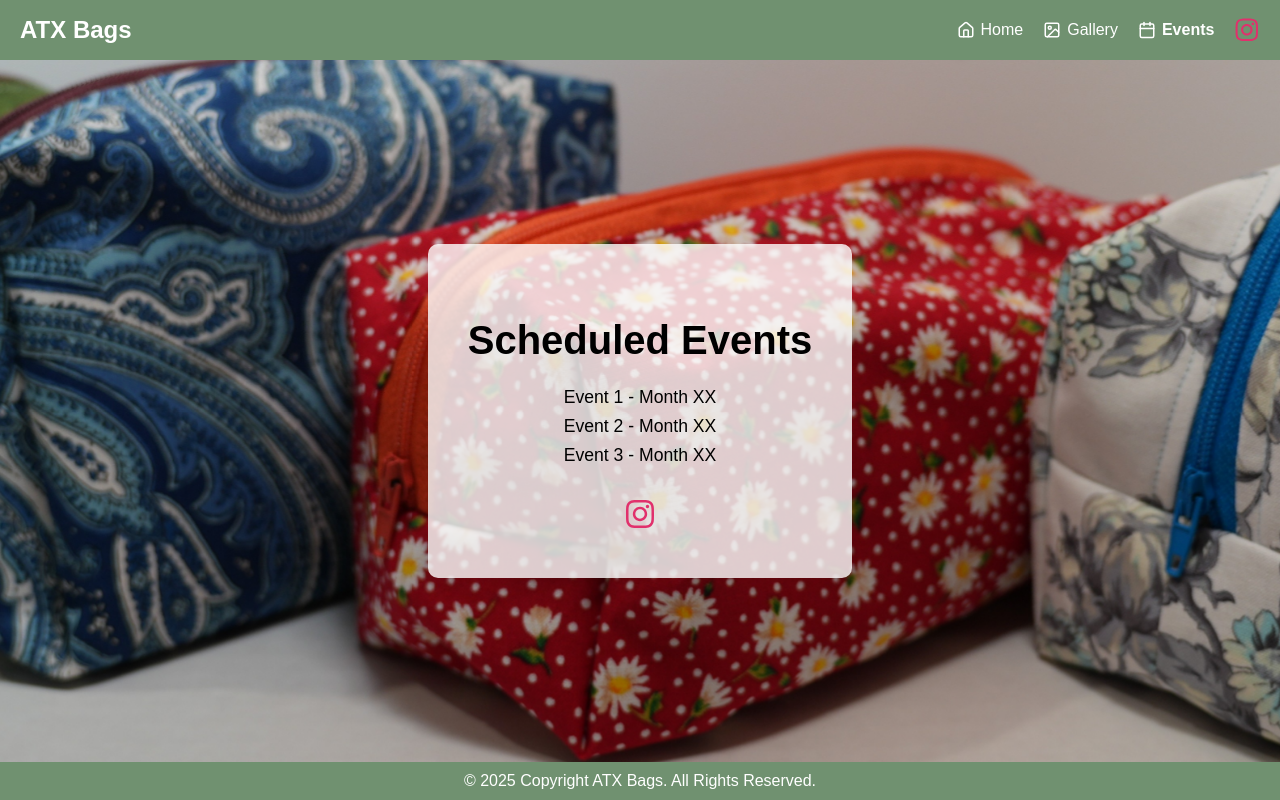
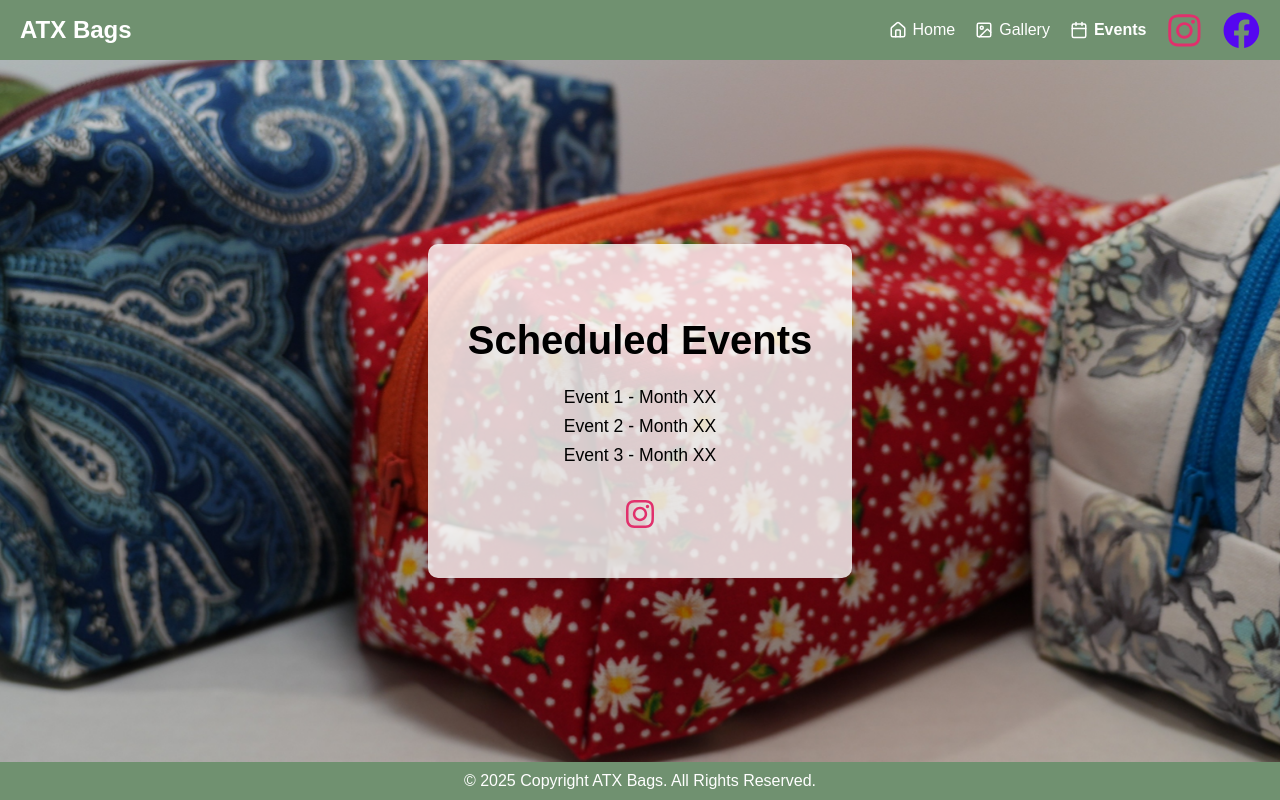
Before and after one commit to bgt1717/BagWebsite2, a React (Vite) app in the folder BagSite/: page /events in a window 1280 px wide. Built offline with nearby package versions, Linux system fonts and the light colour scheme.

Commit message:
NavBar Updates

```diff
--- a/BagSite/src/components/Navbar.jsx
+++ b/BagSite/src/components/Navbar.jsx
@@ -44,6 +44,16 @@ export default function Navbar() {
               className="instagram-link"
             >
               <FaInstagram />
+            </a>
+          </li>
+          <li>
+            <a
+              href="https://www.facebook.com/share/16DT7cdLDy/"
+              target="_blank"
+              rel="noopener noreferrer"
+              className="facebook-link"
+            >
+              <FaFacebook />
             </a>
           </li>
         </ul>
--- a/BagSite/src/index.css
+++ b/BagSite/src/index.css
@@ -75,12 +75,22 @@ nav li a {
 }
 
 nav li a.instagram-link {
-  font-size: 1.6rem;
+  font-size: 2.3rem;
   color: #E1306C;
   line-height: 1;
 }
 
 nav li a.instagram-link:hover {
+  color: white;
+}
+
+nav li a.facebook-link {
+  font-size: 2.3rem;
+  color: #5507f0;
+  line-height: 1;
+}
+
+nav li a.facebook-link:hover {
   color: white;
 }
 
```
